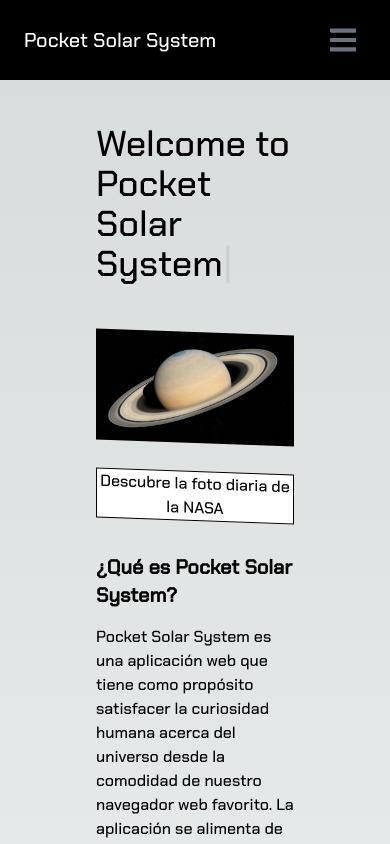
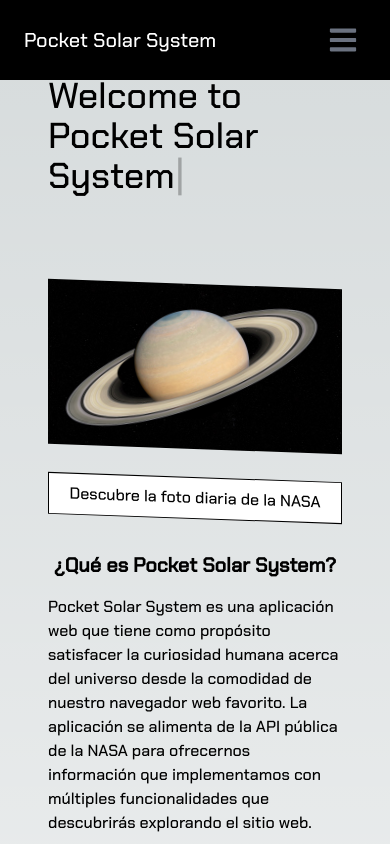
Before and after one commit to PocketSolarSystem/PocketSolarSystem, a Next.js app: page / in a window 390 px wide. Shown: the top 844 px of the page. Built offline with nearby package versions, Linux system fonts and the light colour scheme.

Commit message:
padding movil arreglado

```diff
--- a/src/app/buscadorNasa/page.tsx
+++ b/src/app/buscadorNasa/page.tsx
@@ -1,6 +1,6 @@
 export default function Buscador(){
     return (
-        <main className="flex min-h-screen flex-col items-center justify-between p-24">
+        <main className="flex min-h-screen flex-col items-center p-12 pt-24 md:p-24">
             <p>
                 Bienvenidos al buscador de archivos de la NASA
             </p>
--- a/src/app/fotodeldia/page.tsx
+++ b/src/app/fotodeldia/page.tsx
@@ -4,7 +4,7 @@
 export default async function FotoDelDia(){
     const fotodeldia = await fetchFotoDelDia();
     return(
-        <main className="flex min-h-screen flex-col items-center justify-between p-24">
+        <main className="flex min-h-screen flex-col items-center p-12 pt-24 md:p-24">
             <h1 className="text-2xl font-signature ml-2 m-7 mt-4">Foto del día proporcionada por la NASA</h1>
             <Image
                 src = {fotodeldia.url}
--- a/src/app/fotosMarte/page.tsx
+++ b/src/app/fotosMarte/page.tsx
@@ -1,6 +1,6 @@
 export default function fotosDeMarte(){
     return(
-        <main className="flex min-h-screen flex-col items-center justify-between p-24">
+        <main className="flex min-h-screen flex-col items-center p-12 pt-24 md:p-24">
             <p>
                 Bienvenidos a fotos de Marte
             </p>
--- a/src/app/page.tsx
+++ b/src/app/page.tsx
@@ -5,7 +5,7 @@
 
 export default function Home() {
   return (
-    <main className="flex min-h-screen flex-col items-center p-24">
+    <main className="flex min-h-screen flex-col items-center p-12 md:p-24">
         <h1 className="text-4xl mt-7 md:mb-5 basis-40 md:basis-0 lg:basis-0">
             <Typewriter
               onInit={typewriter => {
--- a/src/app/planetas/page.tsx
+++ b/src/app/planetas/page.tsx
@@ -1,6 +1,6 @@
 export default function Planetas(){
     return (
-        <main className="flex min-h-screen flex-col items-center justify-between p-24">
+        <main className="flex min-h-screen flex-col items-center p-12 pt-24 md:p-24">
             <p>
                 Bienvenidos a planetas
             </p>
--- a/src/app/utilidades/ui/inicio-enlace.tsx
+++ b/src/app/utilidades/ui/inicio-enlace.tsx
@@ -21,7 +21,7 @@
 
           <Link
             href={"fotodeldia"}
-            className="block md:hidden bg-white mt-7 p text-center skew-y-2 hover:bg-gray-200 border border-black"
+            className="block md:hidden bg-white mt-7 p-2 text-center skew-y-2 hover:bg-gray-200 border border-black"
           >
             Descubre la foto diaria de la NASA
           </Link>
```
